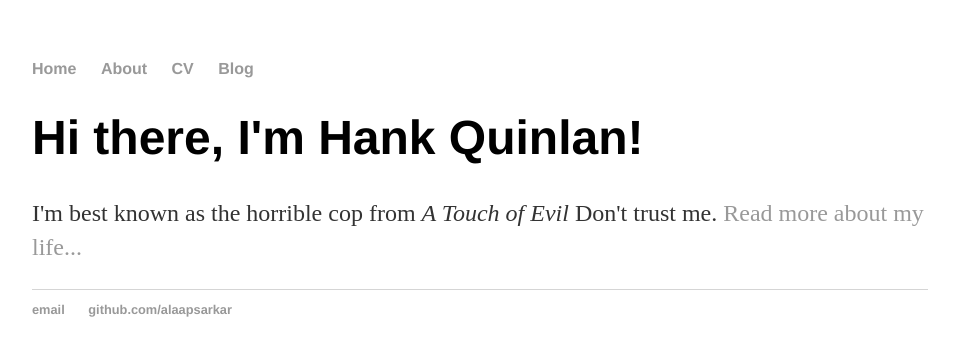
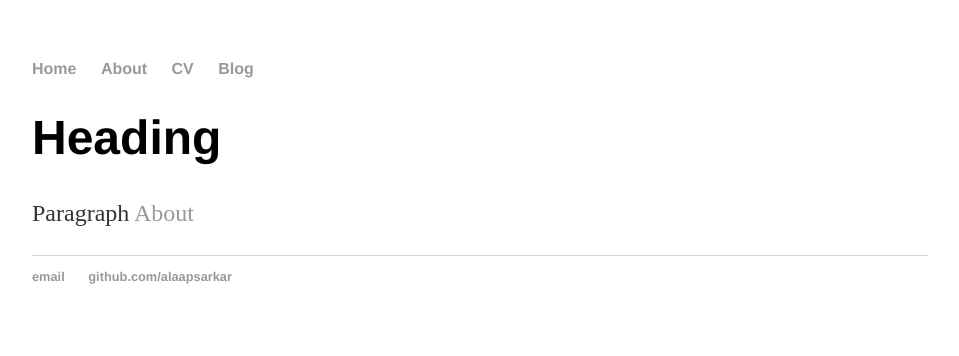
Before and after one commit to AlaapSarkar/AlaapSarkar.github.io, a Jekyll site: the page built from index.html, in a window 1280 px wide. Shown: the top 356 px of the page, without its empty margins (160-1119 px from the left). Built offline with Jekyll 4.4.1, drawn with Linux system fonts in a browser that asks for light colours.

Commit message:
Update index.html

```diff
--- a/index.html
+++ b/index.html
@@ -1,8 +1,8 @@
 ---
 layout: default
-title: Hank Quinlan, Horrible Cop
+title: Alaap Sarkar
 ---
 <div class="blurb">
-	<h1>Hi there, I'm Hank Quinlan!</h1>
-	<p>I'm best known as the horrible cop from <em>A Touch of Evil</em> Don't trust me. <a href="/about">Read more about my life...</a></p>
+	<h1>Heading</h1>
+	<p>Paragraph <a href="/about">About</a></p>
 </div><!-- /.blurb -->
```
